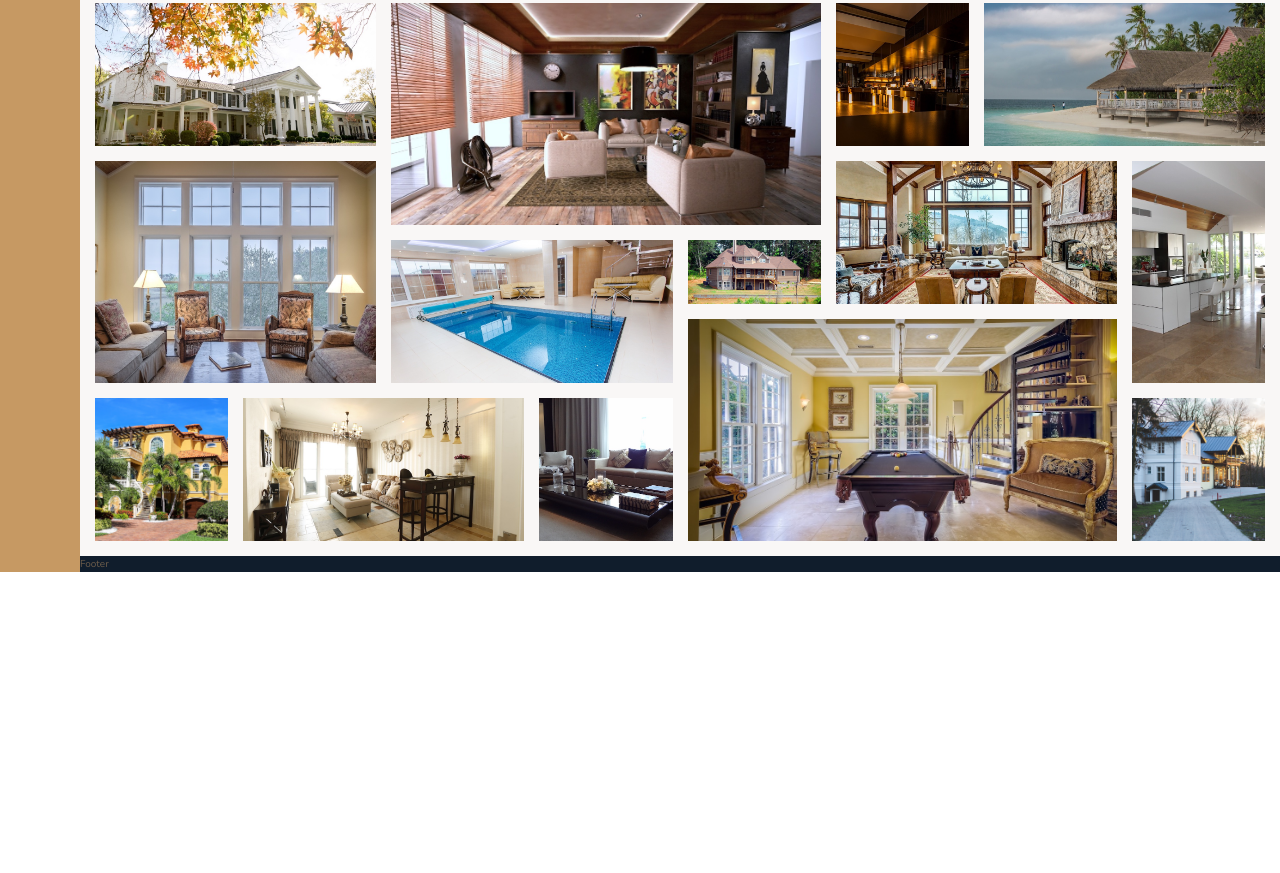
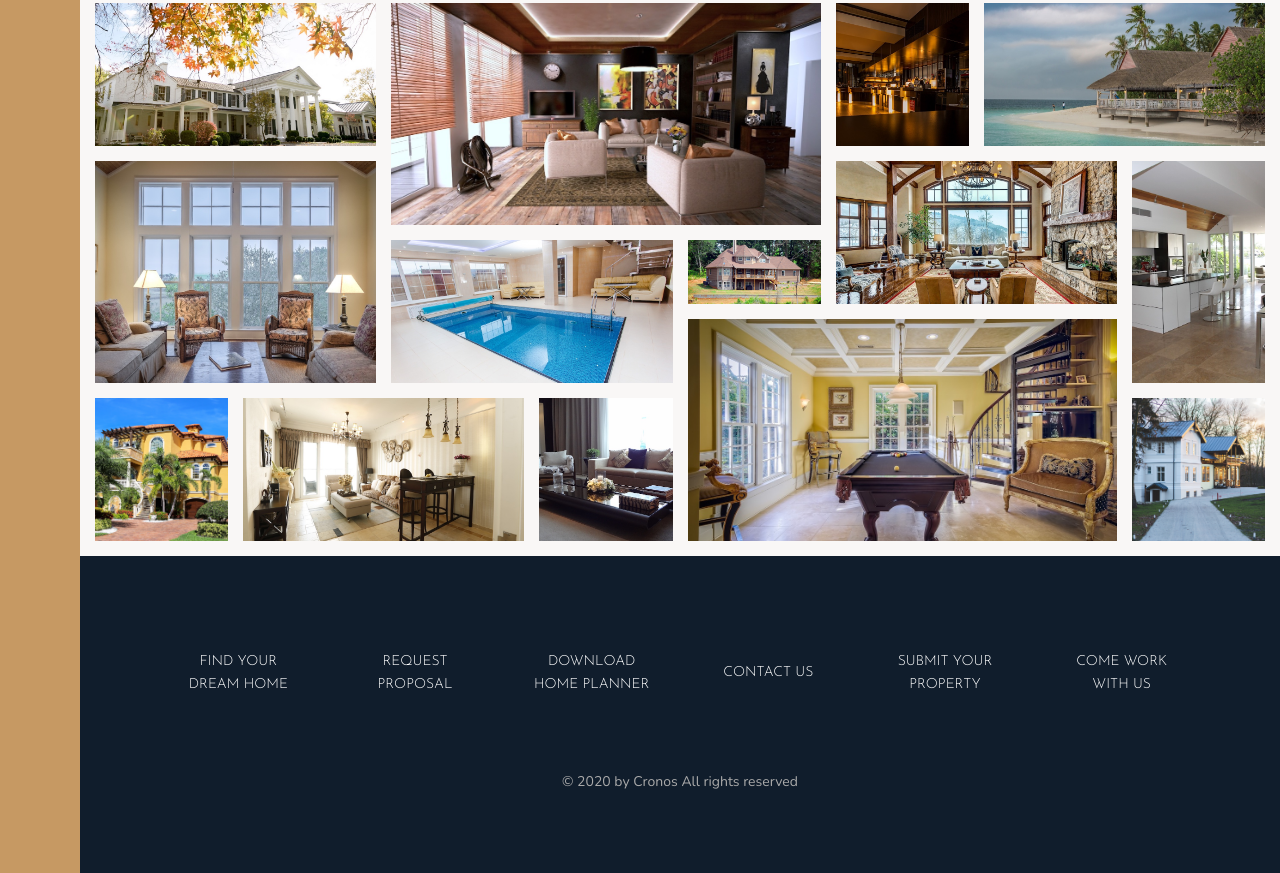
Before and after one commit to CronosMedia/RealEstate, a website: page index.html in a window 1280 px wide. Shown: the part 3084-3957 px from the top of the page. Before the commit the page ends 3656 px from the top, so only its background shows below. Drawn offline with nearby package versions, Linux system fonts and the light colour scheme.

Commit message:
The "Footer" section done

```diff
--- a/index.html
+++ b/index.html
@@ -356,7 +356,18 @@
             <figure class="gallery__item gallery__item--14"><img src="img/gal-14.jpeg" alt="Gallery image 14" class="gallery__img"></figure>
     </section>
 
-    <footer class="footer">Footer</footer>
+    <footer class="footer">
+      <ul class="nav">
+        <li class="nav__item"><a href="#" class="nav__link">Find your dream home</a></li>
+        <li class="nav__item"><a href="#" class="nav__link">Request proposal</a></li>
+        <li class="nav__item"><a href="#" class="nav__link">Download home planner</a></li>
+        <li class="nav__item"><a href="#" class="nav__link">Contact us</a></li>
+        <li class="nav__item"><a href="#" class="nav__link">Submit your property</a></li>
+        <li class="nav__item"><a href="#" class="nav__link">Come work with us</a></li>
+      </ul>
+
+      <p class="copyright">&copy; 2020 by Cronos All rights reserved</p>
+    </footer>
   </body>
 </html>
 
--- a/sass/_footer.scss
+++ b/sass/_footer.scss
@@ -1,4 +1,43 @@
 .footer {
   background-color: $color-secondary;
   grid-column: full-start / full-end;
+  padding: 8rem;
 }
+
+.nav {
+  list-style: none;
+
+  display: grid;
+  grid-template-columns: repeat(auto-fit, minmax(15rem, 1fr));
+  gap: 2rem;
+  align-items: center;
+
+  &__link:link,
+  &__link:visited {
+    font-size: 1.4rem;
+    color: #fff;
+    text-decoration: none;
+    font-family: $font-display;
+    text-transform: uppercase;
+    text-align: center;
+    padding: 1.5rem;
+    display: block;
+    transition: all 0.2s;
+  }
+
+  &__link:hover,
+  &__link:active {
+    background-color: rgba(#fff, 0.05);
+    transform: translateY(-3px);
+  }
+}
+
+.copyright {
+  font-size: 1.4rem;
+  color: $color-grey-light-2;
+  margin-top: 6rem;
+  margin-right: auto;
+  margin-left: auto;
+  text-align: center;
+  width: 70%;
+}
```
Also changed, not shown: css/style.css.
